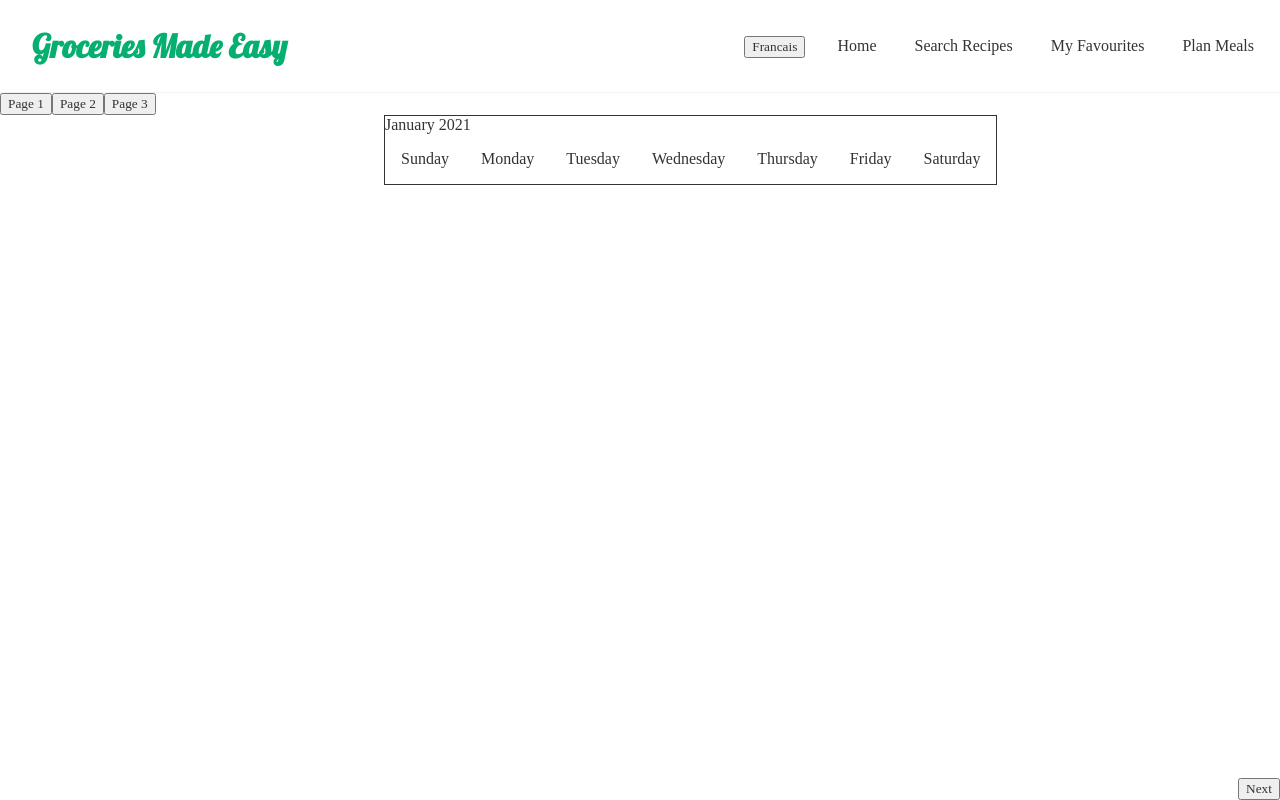
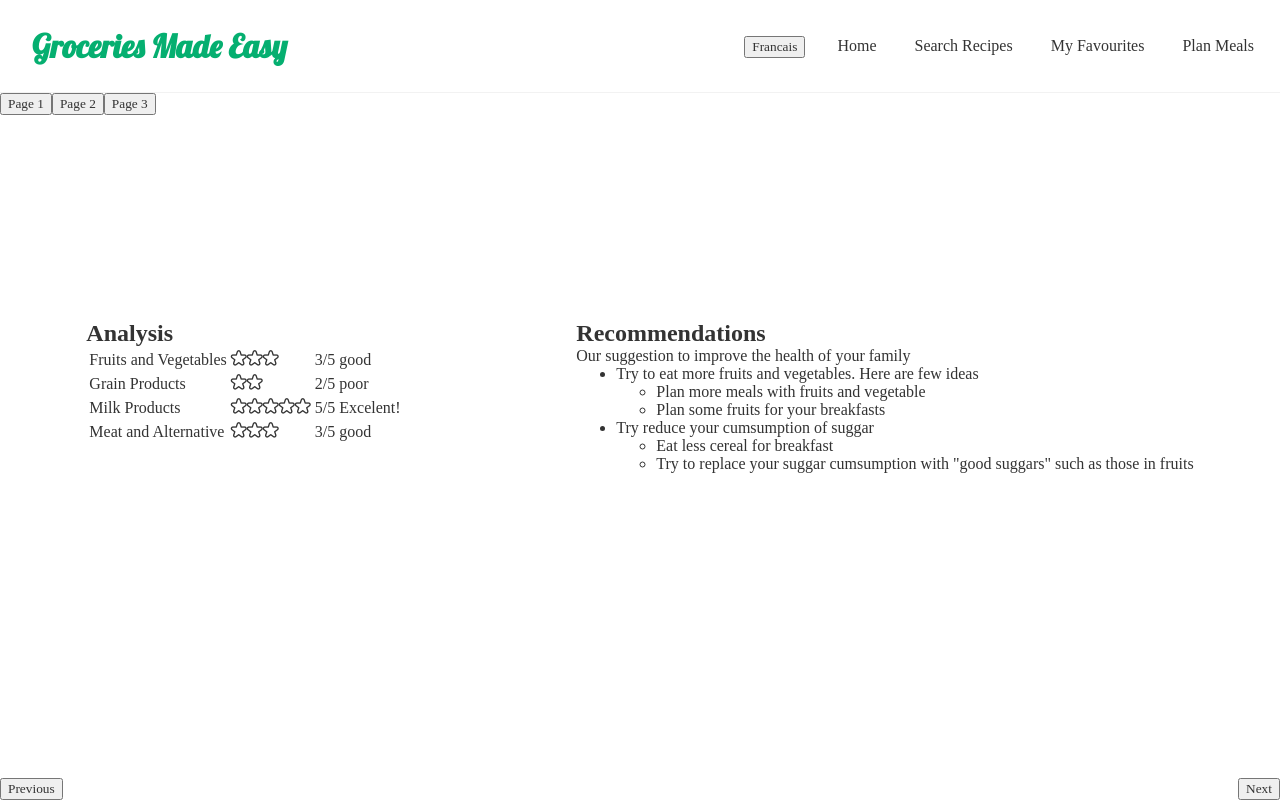
Before and after one commit to sebastiengrd/SEG3125-labs, a React (Create React App) app in the folder lab9/lab9/: page /plan in a window 1280 px wide. Built offline with nearby package versions, Linux system fonts and the light colour scheme; a web font is replaced by a local one.

Commit message:
added static pages for stats visualisation

```diff
--- a/lab9/lab9/src/PlanMiddleSection.js
+++ b/lab9/lab9/src/PlanMiddleSection.js
@@ -1,6 +1,7 @@
 import { PlanContext } from './context/PlanContext';
 import { useContext } from 'react';
 import WeekPlaning from './WeekPlaning';
+import Stats from './Stats';
 
 const PlanMiddleSection = () => {
 
@@ -13,7 +14,7 @@ const PlanMiddleSection = () => {
             flexGrow: "1",
         }}>
             {plan.active==0 && <WeekPlaning />}
-            {plan.active==1 && <h2>Active 1</h2>}
+            {plan.active==1 && <Stats />}
             {plan.active==2 && <h2>Active 2</h2>}
         </div>
      );
--- /dev/null
+++ b/lab9/lab9/src/Stats.js
@@ -0,0 +1,83 @@
+import {faStar} from "react-icons/fa";
+
+
+const Stats = () => {
+    return (
+        <div className="stats-container" style={{
+            position: "absolute",
+            top: "40vh",
+            width: "100%",
+            display: "flex",
+            flexDirection: "row",
+            justifyContent: "space-around",
+        }}>
+            <div>
+                <h2>Analysis</h2>
+                <table>
+                    <tr>
+                        <td>Fruits and Vegetables</td>
+                        <td>
+                            <i className="fi-rr-star"></i>
+                            <i className="fi-rr-star"></i>
+                            <i className="fi-rr-star"></i>
+                        </td>
+                        <td>3/5 good</td>
+                    </tr>
+                    <tr>
+                        <td>Grain Products</td>
+                        <td>
+                            <i className="fi-rr-star"></i>
+                            <i className="fi-rr-star"></i>
+                        </td>
+                        <td>2/5 poor</td>
+                    </tr>
+                    <tr>
+                        <td>Milk Products</td>
+                        <td>
+                            <i className="fi-rr-star"></i>
+                            <i className="fi-rr-star"></i>
+                            <i className="fi-rr-star"></i>
+                            <i className="fi-rr-star"></i>
+                            <i className="fi-rr-star"></i>
+                        </td>
+                        <td>5/5 Excelent!</td>
+                    </tr>
+                    <tr>
+                        <td>Meat and Alternative</td>
+                        <td>
+                            <i className="fi-rr-star"></i>
+                            <i className="fi-rr-star"></i>
+                            <i className="fi-rr-star"></i>
+                        </td>
+                        <td>3/5 good</td>
+                    </tr>
+
+                </table>
+            </div>
+            <div>
+                <h2>Recommendations</h2>
+                <p>Our suggestion to improve the health of your family</p>
+
+                <ul>
+                    <li>
+                        Try to eat more fruits and vegetables. Here are few ideas
+                        <ul>
+                            <li>Plan more meals with fruits and vegetable</li>
+                            <li>Plan some fruits for your breakfasts</li>
+                        </ul>
+
+                    </li>
+                    <li>
+                        Try reduce your cumsumption of suggar
+                        <ul>
+                            <li>Eat less cereal for breakfast</li>
+                            <li>Try to replace your suggar cumsumption with "good suggars" such as those in fruits</li>
+                        </ul>
+                    </li>
+                </ul>
+            </div>
+        </div>
+     );
+}
+
+export default Stats;
--- a/lab9/lab9/src/context/PlanContext.js
+++ b/lab9/lab9/src/context/PlanContext.js
@@ -22,7 +22,7 @@ export const PlanProvider = (props) => {
                 completed: false,
             },
         ],
-        active: 0,
+        active: 1,
     });
 
     return(
--- a/lab9/lab9/src/index.css
+++ b/lab9/lab9/src/index.css
@@ -1,5 +1,7 @@
 @import url('https://fonts.googleapis.com/css2?family=Yomogi&display=swap');
 @import url('https://fonts.googleapis.com/css2?family=Lobster&family=Yomogi&display=swap');
+@import url('https://cdn-uicons.flaticon.com/uicons-regular-rounded/css/uicons-regular-rounded.css');
+
 html {
   min-height: 100%;
 }
```
